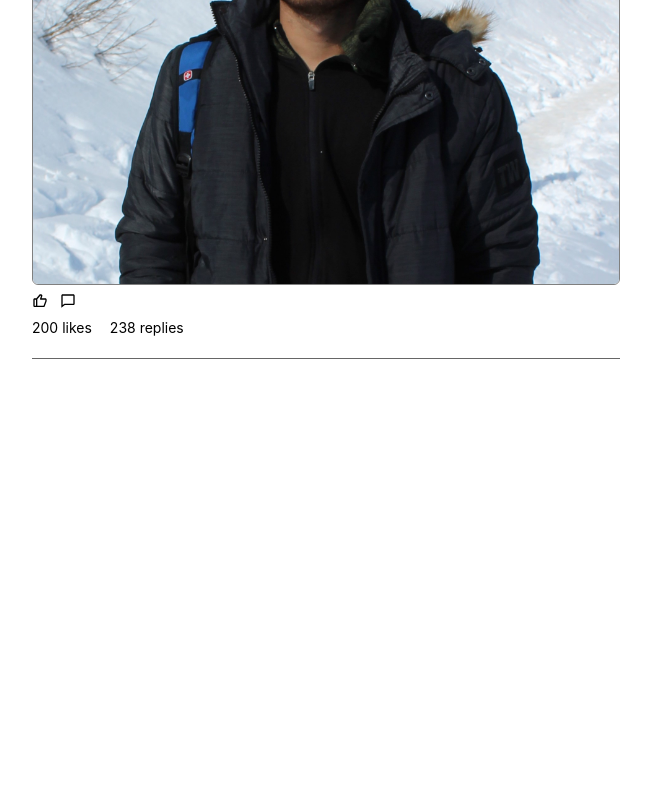
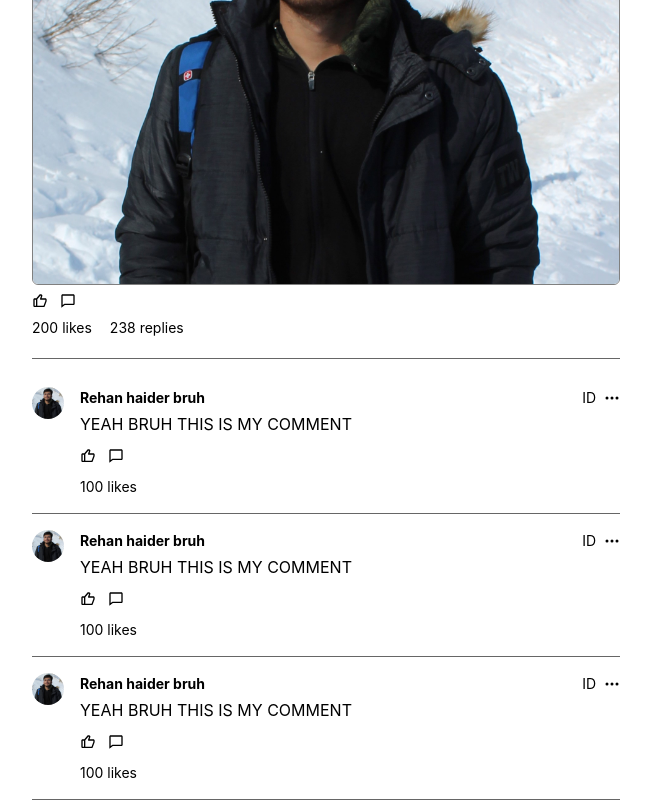
Before and after one commit to rehan-hdr/NUST-Board, a React (Vite) app in the folder front-end/: page /1/post/1 in a window 1280 px wide. Shown: the part 574-1374 px from the top of the page, without its empty margins (314-965 px from the left). Before the commit the page ends 953 px from the top, so only its background shows below. Built offline with nearby package versions, Linux system fonts and the light colour scheme.

Commit message:
Created Comment Component

```diff
--- /dev/null
+++ b/front-end/src/components/Comment.jsx
@@ -0,0 +1,37 @@
+import { Avatar, Divider, Flex, Text} from "@chakra-ui/react";
+import { useState } from "react";
+import { BsThreeDots } from "react-icons/bs";
+import PostActions from "./PostActions";
+
+const Comment = () => {
+
+    const [liked, setLiked] = useState(false);
+
+    return(<>
+
+                <Flex gap={4} py={2} my={2} w={'full'}>
+                    <Avatar src='/RehanHaider.JPG' name='Rehan Haider' size={'sm'}/>
+                    <Flex gap={1} w={'full'} flexDirection={'column'}>
+                        <Flex w={'full'} justifyContent={'space-between'} alignItems={'center'}>
+                            <Text fontSize={'sm'} fontWeight={'bold'}>Rehan haider bruh</Text>
+                            <Flex gap={2} alignItems={'center'}>
+                                <Text fontSize={'sm'} color={'black.neutral'}>ID</Text>
+                                <BsThreeDots/>
+                            </Flex>
+                            </Flex>
+                            <Text>
+                                YEAH BRUH THIS IS MY COMMENT
+                            </Text>
+                            <PostActions liked={liked} setLiked={setLiked}/>
+                            <Text color={'black.neutral'} fontSize={'sm'}>{100 + (liked? 1:0)} likes</Text>
+
+
+                    </Flex>
+                </Flex>
+
+                <Divider borderColor={'black.neutral'}/>
+
+            </>)
+}
+
+export default Comment
--- a/front-end/src/pages/PostPage.jsx
+++ b/front-end/src/pages/PostPage.jsx
@@ -2,6 +2,7 @@ import { Avatar, Box, Divider, Flex, Image, Text } from "@chakra-ui/react"
 import { BsThreeDots } from "react-icons/bs"
 import PostActions from "../components/PostActions"
 import { useState } from "react";
+import Comment from "../components/Comment";
 
 const PostPage = () => {
 
@@ -54,6 +55,10 @@ const PostPage = () => {
             </Flex>
             <Divider borderColor={'black.neutral'} my={5}/>
 
+            <Comment/>
+            <Comment/>
+            <Comment/>
+
 
         </>
     )
```
